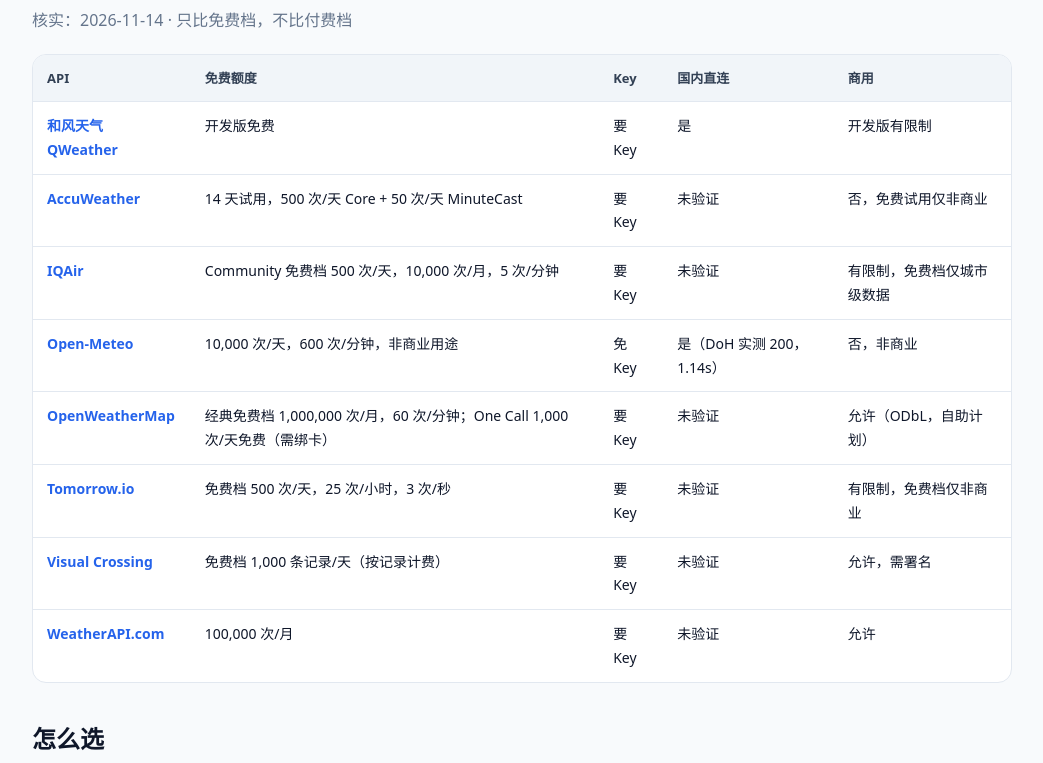
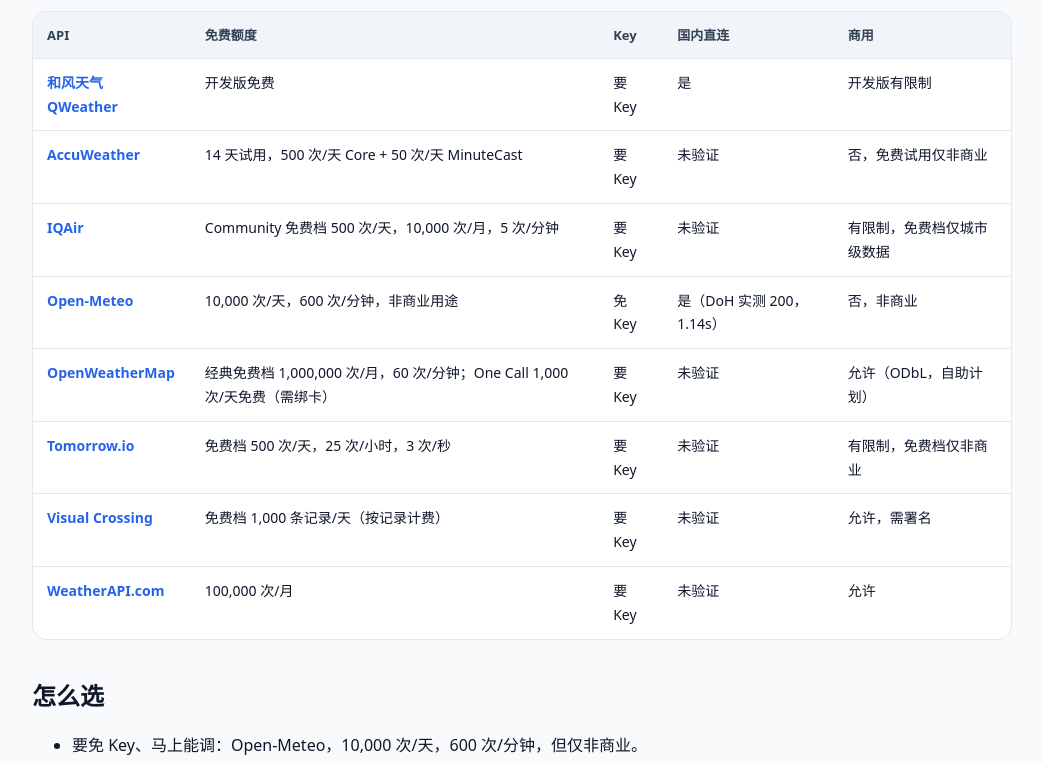
Before and after one commit to kofwj/free-api-directory, an Astro site: page /guides/weather in a window 1280 px wide. Shown: the part 175-938 px from the top of the page, without its empty margins (118-1161 px from the left). Built offline with nearby package versions, Linux system fonts and the light colour scheme; Astro itself is replaced by a stand-in of ours.

Commit message:
Cut repeated filler: fix 5->8, drop disclaimers/keywords/verify dates

```diff
--- a/src/pages/guides/weather.astro
+++ b/src/pages/guides/weather.astro
@@ -7,7 +7,6 @@ const sorted = [...w.items].sort((a,b) => a.name.localeCompare(b.name, 'zh'));
 <Layout title="免费天气 API 对比：Open-Meteo、OpenWeatherMap、WeatherAPI 额度谁最大" description="免费天气 API 横评：Open-Meteo 免 Key 10,000 次/天、OpenWeatherMap 经典档 1,000,000 次/月、WeatherAPI.com 100,000 次/月。额度、Key、国内直连、商用一次讲清。">
 <p class="back"><a href="/weather/">← 回免费天气 API 表</a></p>
 <h1 style="font-size:32px;margin:8px 0">免费天气 API 对比：额度谁最大</h1>
-<p class="section-note">核实：2026-11-14 · 只比免费档，不比付费档</p>
 <div class="table-wrap"><table>
 <thead><tr><th>API</th><th>免费额度</th><th>Key</th><th>国内直连</th><th>商用</th></tr></thead>
 <tbody>
```
